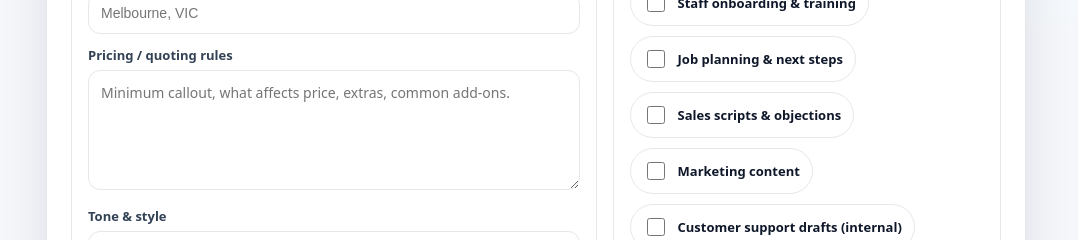
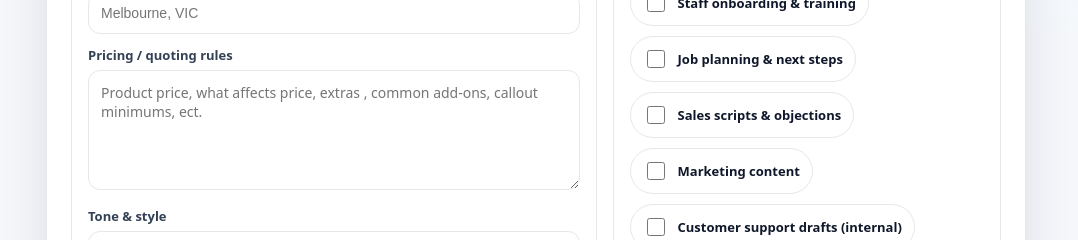
Before and after one commit to jem1oner/business-assistant, a Next.js app: page /onboarding in a window 1280 px wide. Shown: the part 473-713 px from the top of the page, without its empty margins (104-1182 px from the left). Built offline with nearby package versions, Linux system fonts and the light colour scheme.

Commit message:
Fix onboarding page build

```diff
--- a/app/onboarding/page.tsx
+++ b/app/onboarding/page.tsx
@@ -359,7 +359,7 @@ export default function OnboardingPage() {
               style={textarea}
               value={pricingRules}
               onChange={(e) => setPricingRules(e.target.value)}
-              placeholder="Minimum callout, what affects price, extras, common add-ons."
+              placeholder="Product price, what affects price, extras , common add-ons, callout minimums, ect."
             />
 
             <label style={label}>Tone & style</label>
```
